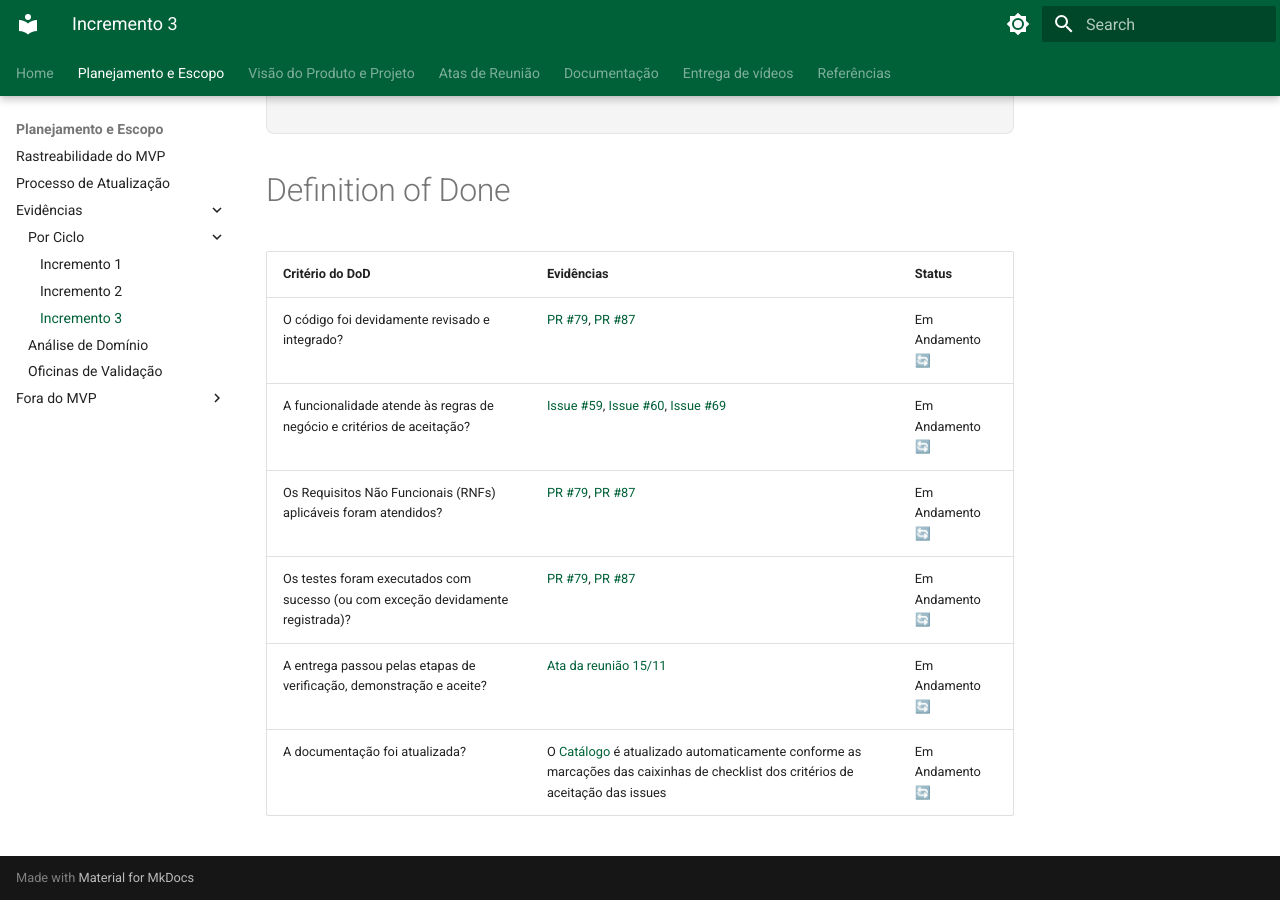
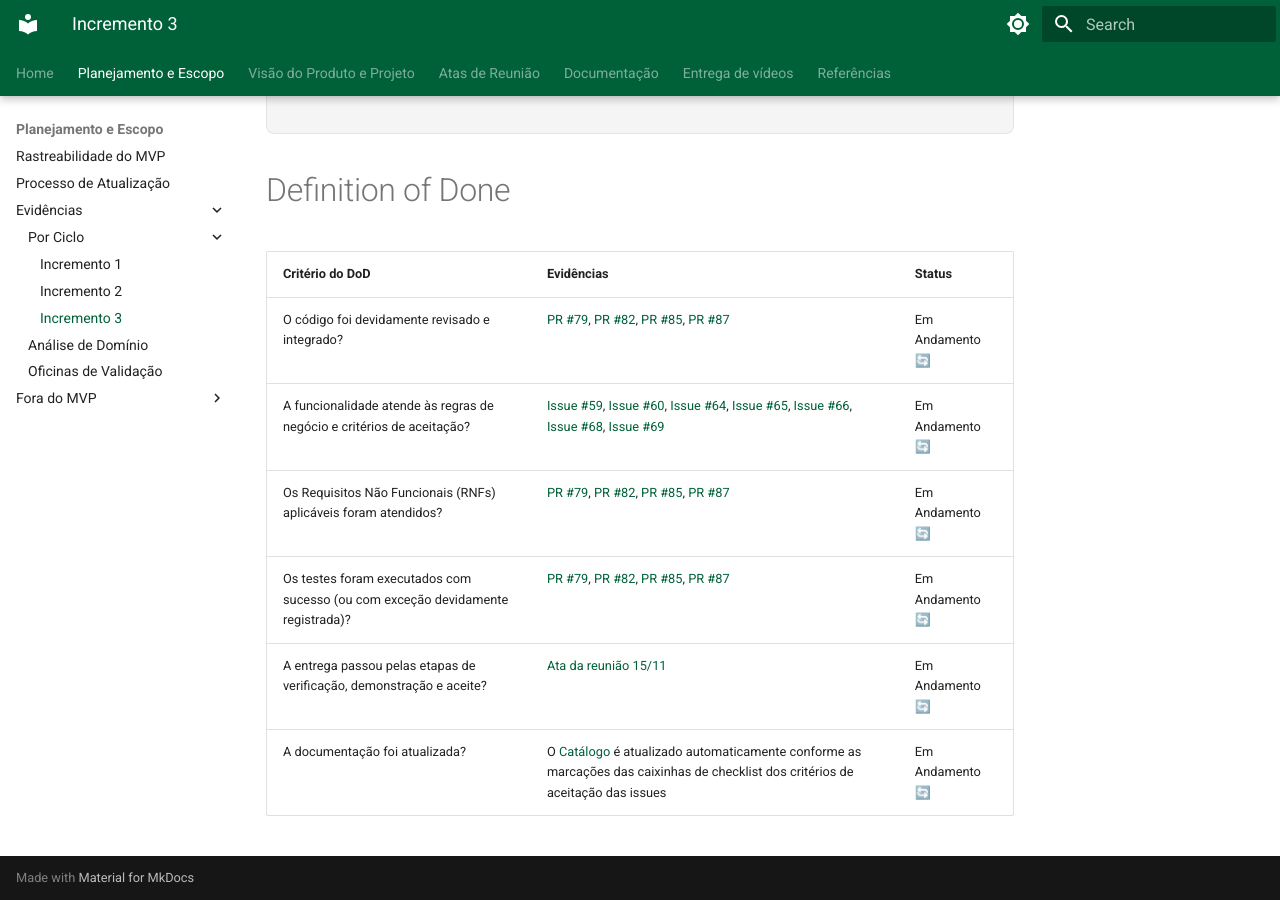
Before and after one commit to mdsreq-fga-unb/REQ-2026.2-T01-IBRADA-NET, an MkDocs documentation site: the page built from docs/evidencias/ciclos/ciclo3.md, in a window 1280 px wide and 900 px high, scrolled down 1257 px. Built offline with MkDocs 1.6.1 and Material for MkDocs 9.7.7, drawn with Linux system fonts in a browser that asks for light colours.

Commit message:
fix: adiciona referenciamento de evidências de algumas USs que estavam faltando em ciclo3.md

```diff
--- a/docs/evidencias/ciclos/ciclo3.md
+++ b/docs/evidencias/ciclos/ciclo3.md
@@ -106,9 +106,9 @@
 
 | Critério do DoD | Evidências | Status |
 | --------------- | ---------- | ------ |
-| O código foi devidamente revisado e integrado? | [PR #79](https://github.com/mdsreq-fga-unb/REQ-2026.2-T01-IBRADA-NET/pull/79), [PR #87](https://github.com/mdsreq-fga-unb/REQ-2026.2-T01-IBRADA-NET/pull/87) | Em Andamento 🔄 |
-| A funcionalidade atende às regras de negócio e critérios de aceitação? | [Issue #59](https://github.com/mdsreq-fga-unb/REQ-2026.2-T01-IBRADA-NET/issues/59), [Issue #60](https://github.com/mdsreq-fga-unb/REQ-2026.2-T01-IBRADA-NET/issues/60), [Issue #69](https://github.com/mdsreq-fga-unb/REQ-2026.2-T01-IBRADA-NET/issues/69) | Em Andamento 🔄 |
-| Os Requisitos Não Funcionais (RNFs) aplicáveis foram atendidos? | [PR #79](https://github.com/mdsreq-fga-unb/REQ-2026.2-T01-IBRADA-NET/pull/79), [PR #87](https://github.com/mdsreq-fga-unb/REQ-2026.2-T01-IBRADA-NET/pull/87) | Em Andamento 🔄 |
-| Os testes foram executados com sucesso (ou com exceção devidamente registrada)? | [PR #79](https://github.com/mdsreq-fga-unb/REQ-2026.2-T01-IBRADA-NET/pull/79), [PR #87](https://github.com/mdsreq-fga-unb/REQ-2026.2-T01-IBRADA-NET/pull/87) | Em Andamento 🔄 |
+| O código foi devidamente revisado e integrado? | [PR #79](https://github.com/mdsreq-fga-unb/REQ-2026.2-T01-IBRADA-NET/pull/79), [PR #82](https://github.com/mdsreq-fga-unb/REQ-2026.2-T01-IBRADA-NET/pull/82), [PR #85](https://github.com/mdsreq-fga-unb/REQ-2026.2-T01-IBRADA-NET/pull/85), [PR #87](https://github.com/mdsreq-fga-unb/REQ-2026.2-T01-IBRADA-NET/pull/87) | Em Andamento 🔄 |
+| A funcionalidade atende às regras de negócio e critérios de aceitação? | [Issue #59](https://github.com/mdsreq-fga-unb/REQ-2026.2-T01-IBRADA-NET/issues/59), [Issue #60](https://github.com/mdsreq-fga-unb/REQ-2026.2-T01-IBRADA-NET/issues/60), [Issue #64](https://github.com/mdsreq-fga-unb/REQ-2026.2-T01-IBRADA-NET/issues/64), [Issue #65](https://github.com/mdsreq-fga-unb/REQ-2026.2-T01-IBRADA-NET/issues/65), [Issue #66](https://github.com/mdsreq-fga-unb/REQ-2026.2-T01-IBRADA-NET/issues/66), [Issue #68](https://github.com/mdsreq-fga-unb/REQ-2026.2-T01-IBRADA-NET/issues/68), [Issue #69](https://github.com/mdsreq-fga-unb/REQ-2026.2-T01-IBRADA-NET/issues/69) | Em Andamento 🔄 |
+| Os Requisitos Não Funcionais (RNFs) aplicáveis foram atendidos? | [PR #79](https://github.com/mdsreq-fga-unb/REQ-2026.2-T01-IBRADA-NET/pull/79), [PR #82](https://github.com/mdsreq-fga-unb/REQ-2026.2-T01-IBRADA-NET/pull/82), [PR #85](https://github.com/mdsreq-fga-unb/REQ-2026.2-T01-IBRADA-NET/pull/85), [PR #87](https://github.com/mdsreq-fga-unb/REQ-2026.2-T01-IBRADA-NET/pull/87) | Em Andamento 🔄 |
+| Os testes foram executados com sucesso (ou com exceção devidamente registrada)? | [PR #79](https://github.com/mdsreq-fga-unb/REQ-2026.2-T01-IBRADA-NET/pull/79), [PR #82](https://github.com/mdsreq-fga-unb/REQ-2026.2-T01-IBRADA-NET/pull/82), [PR #85](https://github.com/mdsreq-fga-unb/REQ-2026.2-T01-IBRADA-NET/pull/85), [PR #87](https://github.com/mdsreq-fga-unb/REQ-2026.2-T01-IBRADA-NET/pull/87) | Em Andamento 🔄 |
 | A entrega passou pelas etapas de verificação, demonstração e aceite? | [Ata da reunião 15/11](https://mdsreq-fga-unb.github.io/REQ-2026.2-T01-IBRADA-NET/atas-reuniao/unidade-3/15-11/) | Em Andamento 🔄 |
 | A documentação foi atualizada? | O [Catálogo](https://mdsreq-fga-unb.github.io/REQ-2026.2-T01-IBRADA-NET/planejamento/rastreabilidade/#mapa-interativo) é atualizado automaticamente conforme as marcações das caixinhas de checklist dos critérios de aceitação das issues | Em Andamento 🔄 |
```
